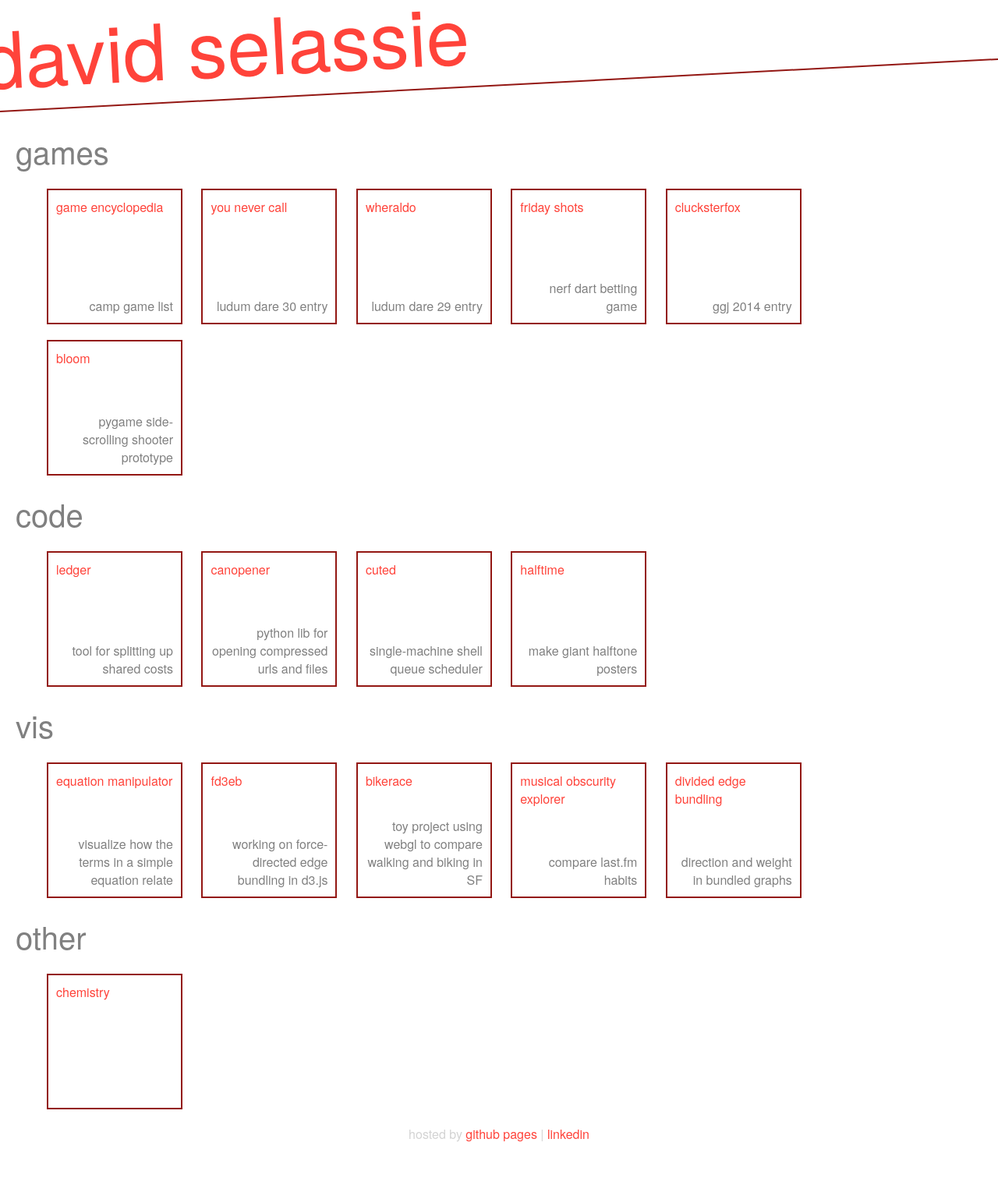
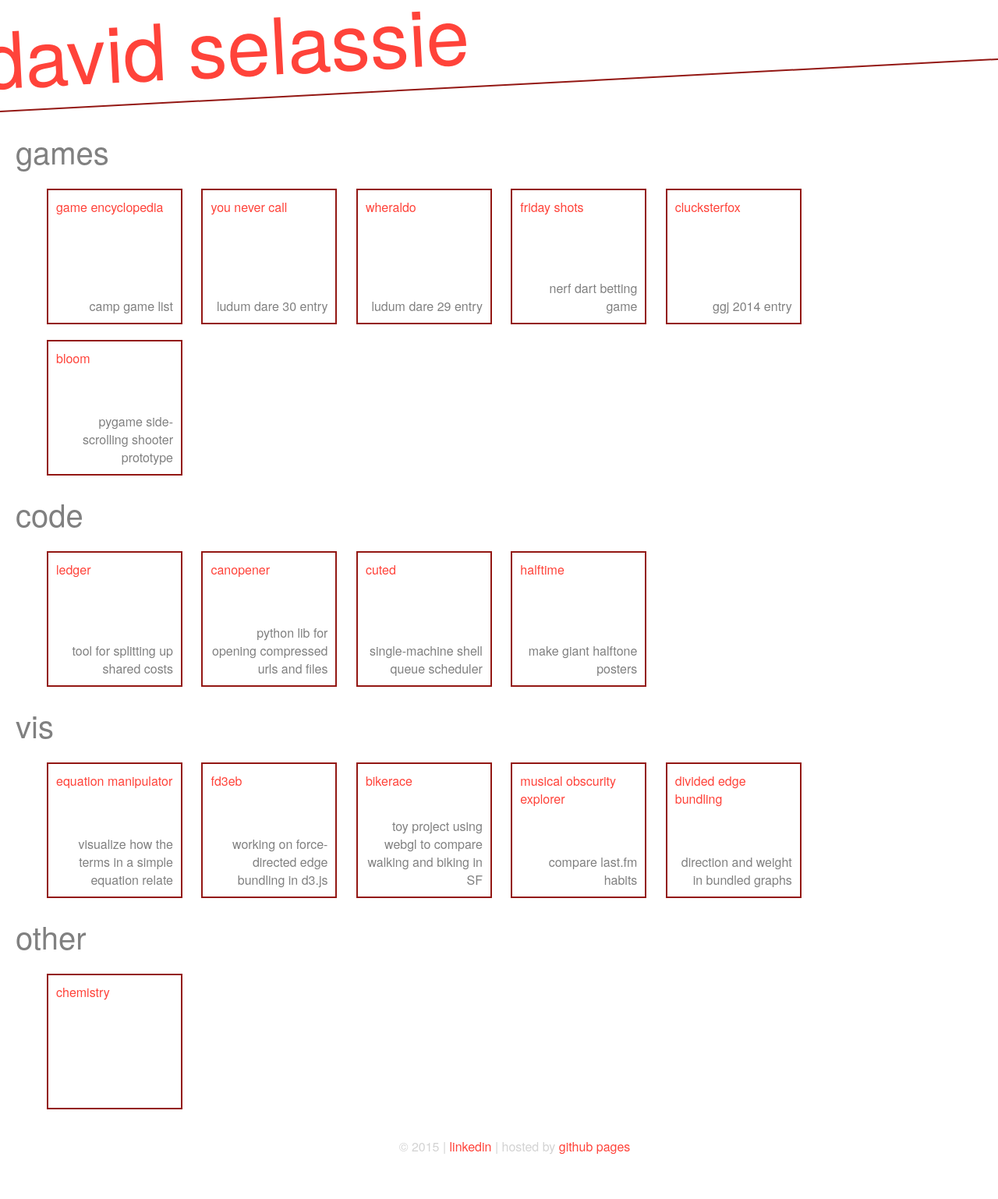
Before and after one commit to selassid/selassid.github.io, a Jekyll site: the page built from index.html, in a window 1280 px wide. Shown: the whole page at 78% size. Built offline with Jekyll 4.4.1, drawn with Linux system fonts in a browser that asks for light colours; before the commit the page ends 1486 px from its top, so only the background shows below that.

Commit message:
Cleaner footer.

```diff
--- a/_includes/footer.html
+++ b/_includes/footer.html
@@ -1,3 +1,7 @@
 <footer>
-  hosted by <a href="https://pages.github.com">github pages</a> | <a href="https://www.linkedin.com/profile/view?id=87993073">linkedin</a>
+  <ul>
+    <li>© {{ 'now' | date:'%Y' }}</li>
+    <li><a href="https://www.linkedin.com/in/selassid/">linkedin</a></li>
+    <li>hosted by <a href="https://pages.github.com">github pages</a></li>
+  </ul>
 </footer>
--- a/site.css
+++ b/site.css
@@ -40,6 +40,15 @@ footer {
     text-align: center;
     color: lightgray;
 }
+footer li {
+    display: inline-block;
+}
+footer li:before {
+    content: "| ";
+}
+footer li:first-child:before {
+    content: "";
+}
 
 ul.block-l {
     margin: 0px;
```
